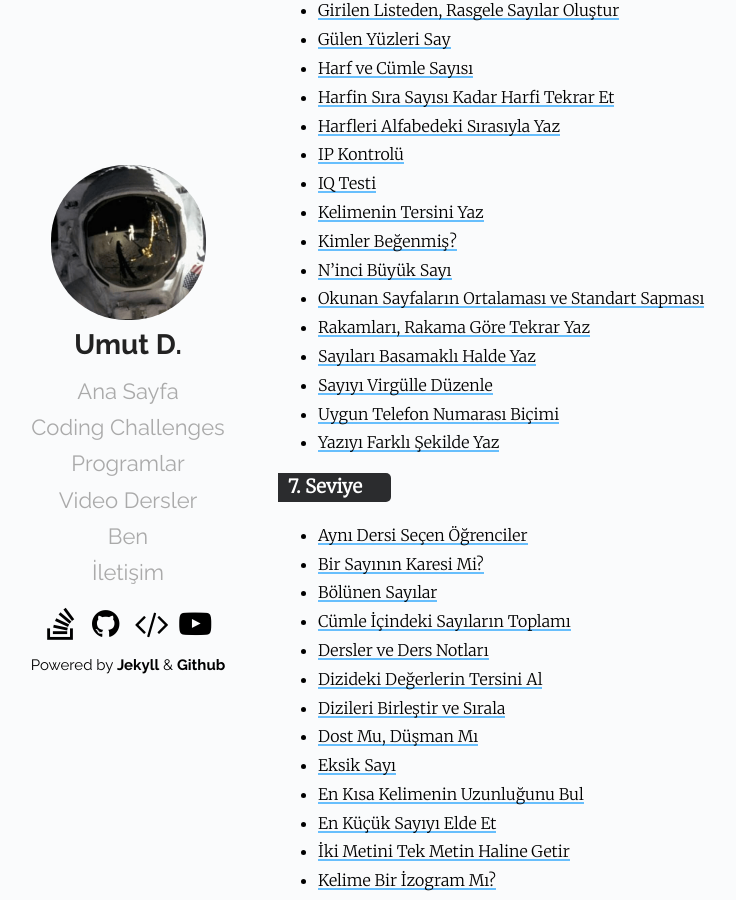
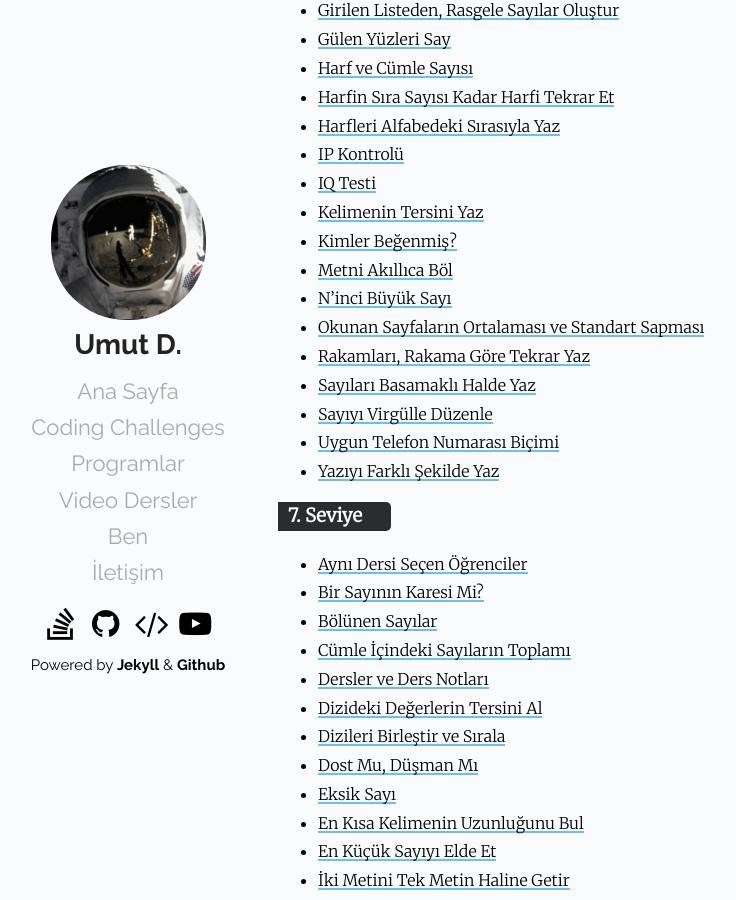
Before and after one commit to Umut-D/umutd.com, a Jekyll site: the page built from pages/coding-challenges.md, in a window 1280 px wide and 900 px high, scrolled down 1292 px. Shown: the whole window, without its empty margins (57-793 px from the left). Built offline with Jekyll 4.4.1, drawn with Linux system fonts in a browser that asks for light colours.

Commit message:
yeni coding challanges eklendi

```diff
--- a/pages/coding-challenges.md
+++ b/pages/coding-challenges.md
@@ -42,6 +42,7 @@ Ben bu soruların cevaplarımda **C#** ve **Java** dilleriyle çözüm bulmayı
 * [IQ Testi](/coding-challenges/iq-testi)
 * [Kelimenin Tersini Yaz](/coding-challenges/kelimenin-tersini-yaz)
 * [Kimler Beğenmiş?](/coding-challenges/kimler-begenmis)
+* [Metni Akıllıca Böl](/coding-challenges/metni-akillica-bol)
 * [N'inci Büyük Sayı](/coding-challenges/n-inci-buyuk-sayi)
 * [Okunan Sayfaların Ortalaması ve Standart Sapması](/coding-challenges/okunan-sayfalarin-ortalamasi-ve-standart-sapmasi)
 * [Rakamları, Rakama Göre Tekrar Yaz](/coding-challenges/rakamlari-rakama-gore-tekrar-yaz)
```
